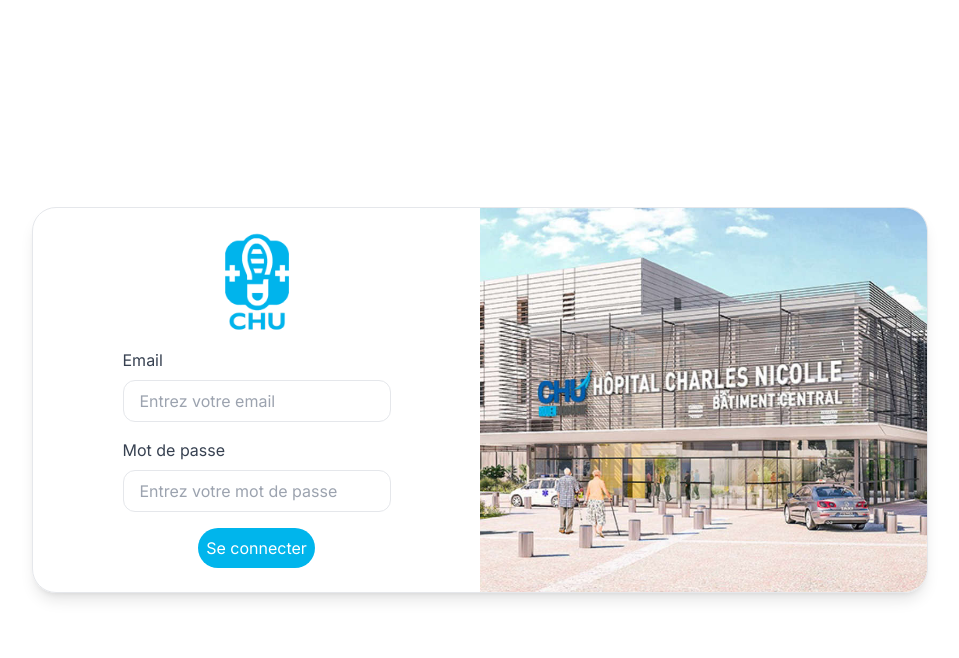
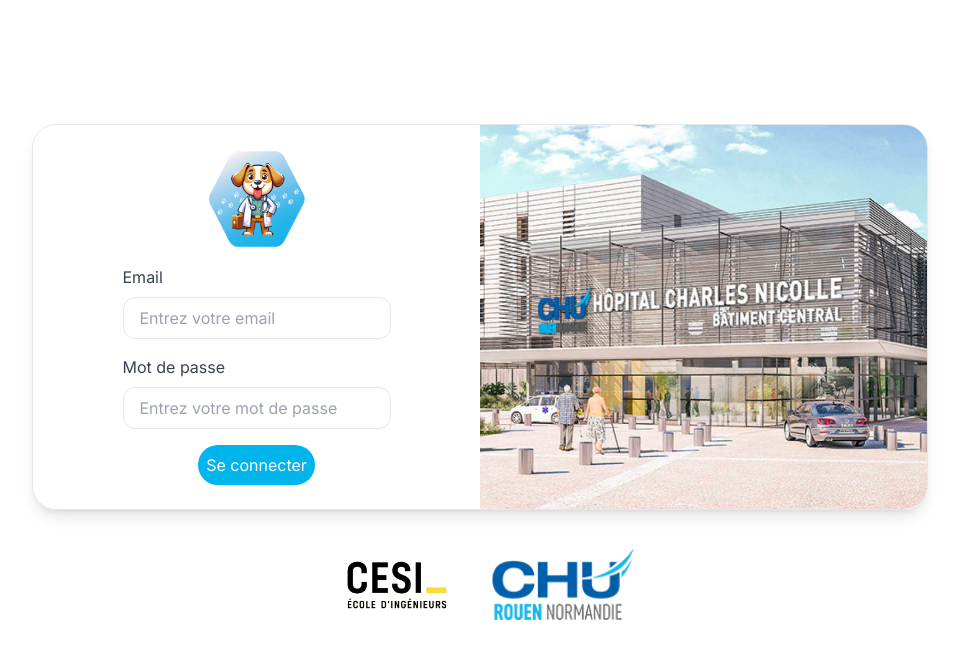
Before and after one commit to Louis-cardon/chu-admin, a Next.js app: page /login in a window 1280 px wide. Shown: the top 658 px of the page, without its empty margins (160-1119 px from the left). Built offline with nearby package versions, Linux system fonts and the light colour scheme.

Commit message:
mise a jours logo

```diff
--- a/src/app/login/page.tsx
+++ b/src/app/login/page.tsx
@@ -29,7 +29,7 @@
 
   return (
     <form onSubmit={handleSubmit}>
-      <div className="flex items-center justify-center h-screen bg-white">
+      <div className="flex items-center justify-center h-screen bg-white flex-col">
         <div className="flex flex-col md:flex-row border rounded-3xl shadow-lg overflow-hidden w-full max-w-4xl">
           <div className="p-6 space-y-4 flex flex-col items-center w-full md:w-1/2">
             <Image
@@ -70,6 +70,20 @@
             />
           </div>
         </div>
+        <div className="flex justify-center items-center space-x-4 pb-4">
+          <Image
+            src="/assets/Logo_cesi_2022.png"
+            alt="Logo du CESI"
+            width={150}
+            height={100}
+          />
+          <Image
+            src="/assets/logo-CHU.png"
+            alt="Logo du CHU"
+            width={150}
+            height={100}
+          />
+        </div>
       </div>
     </form>
   );
```
Also changed, not shown: public/assets/LOGO-APP-CHU.png, public/assets/Logo_cesi_2022.png (added).
